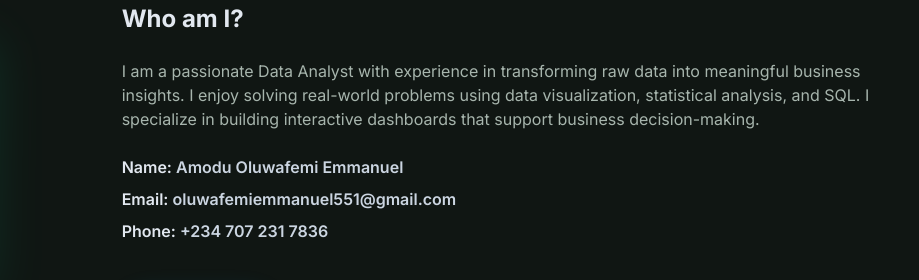
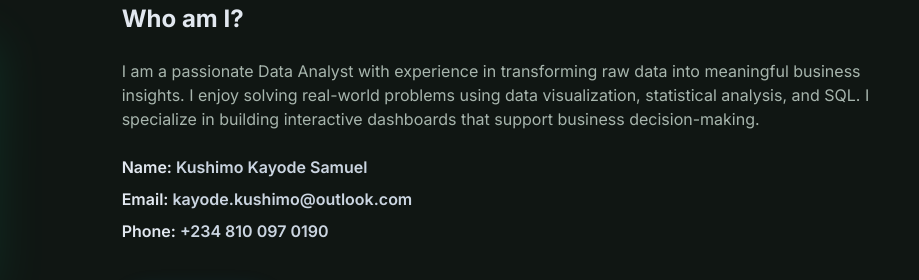
Before and after one commit to kayodekushimo/kayodekushimo.github.io, a plain HTML site: page index.html in a window 1280 px wide. Shown: the part 1001-1281 px from the top of the page, 361-1280 px from the left. Drawn offline with nearby package versions, Linux system fonts and the light colour scheme.

Commit message:
Update index.html

```diff
--- a/index.html
+++ b/index.html
@@ -610,9 +610,9 @@
 
                     <div class="grid grid-cols-1 md:grid-cols-2 gap-6 mb-8">
                         <div>
-                            <h4 class="font-semibold mb-2">Name: <span class="text-slate-300">Amodu Oluwafemi Emmanuel</span></h4>
-                            <h4 class="font-semibold mb-2">Email: <span class="text-slate-300">oluwafemiemmanuel551@gmail.com</span></h4>
-                            <h4 class="font-semibold mb-2">Phone: <span class="text-slate-300">+234 707 231 7836</span></h4>
+                            <h4 class="font-semibold mb-2">Name: <span class="text-slate-300">Kushimo Kayode Samuel</span></h4>
+                            <h4 class="font-semibold mb-2">Email: <span class="text-slate-300">kayode.kushimo@outlook.com</span></h4>
+                            <h4 class="font-semibold mb-2">Phone: <span class="text-slate-300">+234 810 097 0190</span></h4>
                         </div>
 
                     </div>
```
